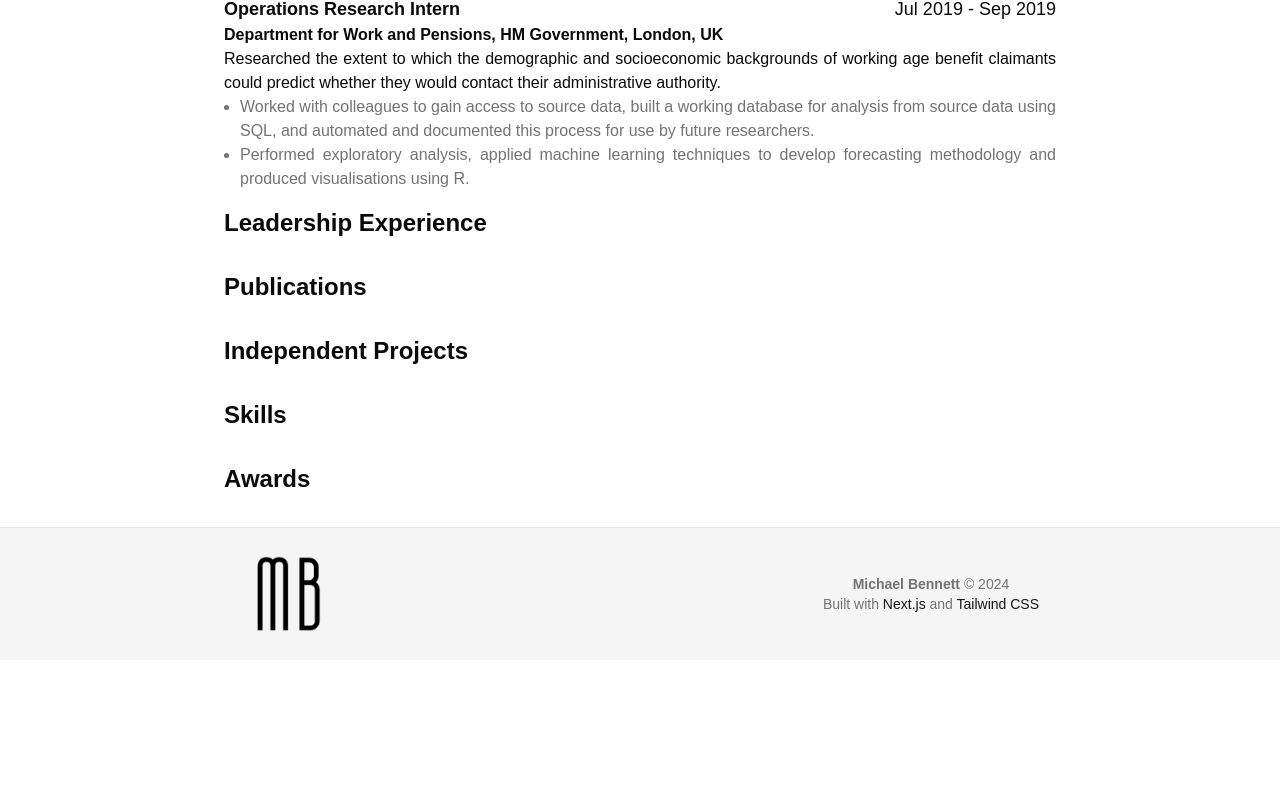
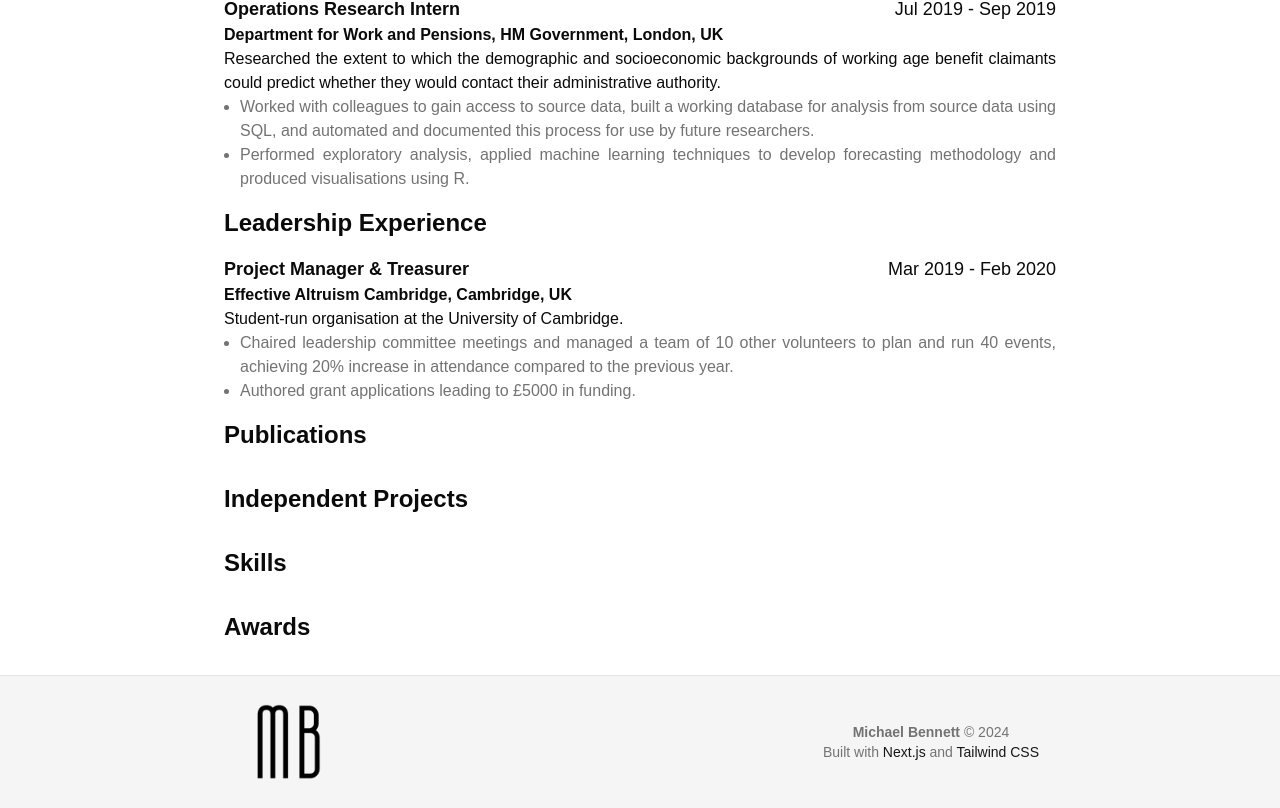
Before and after one commit to michaelbennett99/michaeldabennett.com, a Next.js app: page /cv in a window 1280 px wide. Shown: the part 1338-2146 px from the top of the page. Before the commit the page ends 1998 px from the top, so only its background shows below. Built offline with nearby package versions, Linux system fonts and the light colour scheme.

Commit message:
add EA cambridge

```diff
--- a/src/app/cv/page.tsx
+++ b/src/app/cv/page.tsx
@@ -109,7 +109,18 @@ export default function CV() {
             />
           </Section>
           <Section title="Leadership Experience">
-            <Card />
+            <ExperienceCard
+              title="Project Manager & Treasurer"
+              employer="Effective Altruism Cambridge"
+              location="Cambridge, UK"
+              start_date="Mar 2019"
+              end_date="Feb 2020"
+              description="Student-run organisation at the University of Cambridge."
+              bullets={[
+                "Chaired leadership committee meetings and managed a team of 10 other volunteers to plan and run 40 events, achieving 20% increase in attendance compared to the previous year.",
+                "Authored grant applications leading to £5000 in funding.",
+              ]}
+            />
           </Section>
           <Section title="Publications">
             <Card />
```
